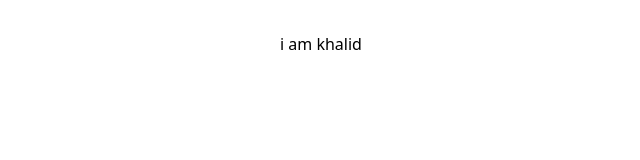
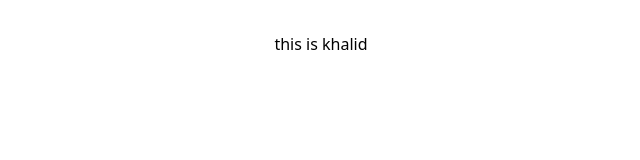
Before and after one commit to khalid586/Book-My-Place, a React (Vite) app in the folder client/: page / in a window 1280 px wide. Shown: the top 160 px of the page, without its empty margins (319-959 px from the left). Built offline with nearby package versions, Linux system fonts and the light colour scheme.

Commit message:
conflict resolve

```diff
--- a/client/src/App.jsx
+++ b/client/src/App.jsx
@@ -9,7 +9,7 @@ function App() {
   return (
     <>
       <div className='bg-red-500'>
-        i am khalid
+        this is khalid
       </div>
 
     </>
```
